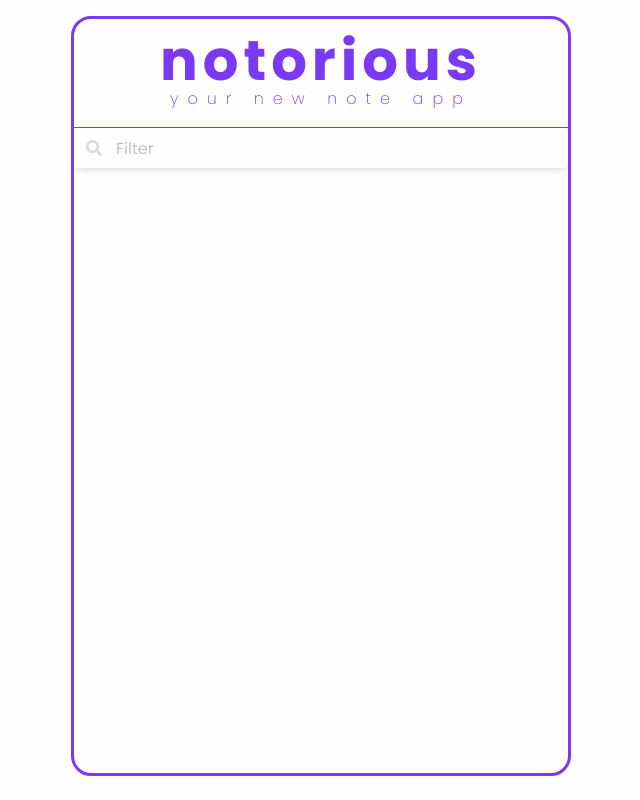
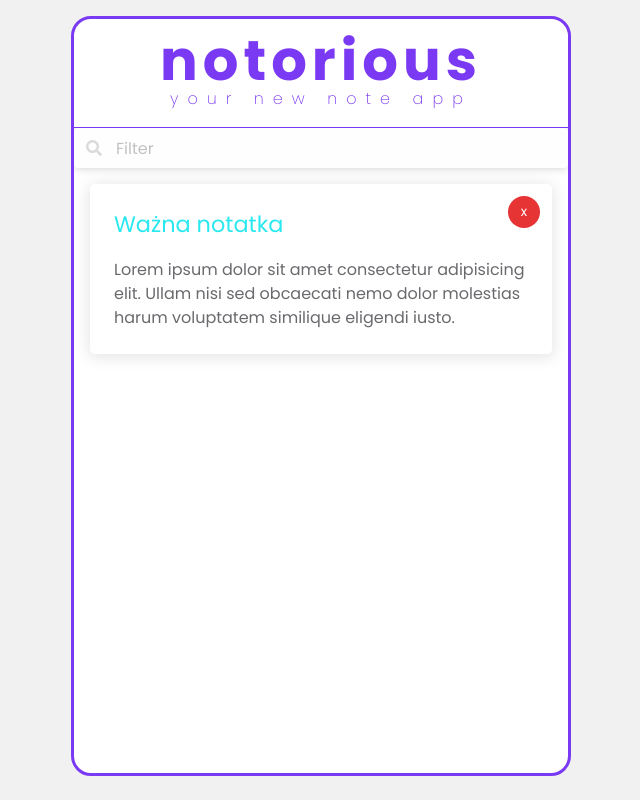
Before and after one commit to kryptondv/angular-note-app, an Angular app: page / in a window 1280 px wide. Shown: the whole page, without its empty margins (319-959 px from the left). Built offline with nearby package versions, Linux system fonts and the light colour scheme.

Commit message:
add note-card component

```diff
--- a/src/app/app.module.ts
+++ b/src/app/app.module.ts
@@ -5,12 +5,14 @@ import { AppRoutingModule } from './app-routing.module';
 import { AppComponent } from './app.component';
 import { NotesListComponent } from './pages/notes-list/notes-list.component';
 import { MainLayoutComponent } from './pages/main-layout/main-layout.component';
+import { NoteCardComponent } from './note-card/note-card.component';
 
 @NgModule({
   declarations: [
     AppComponent,
     NotesListComponent,
-    MainLayoutComponent
+    MainLayoutComponent,
+    NoteCardComponent
   ],
   imports: [
     BrowserModule,
--- /dev/null
+++ b/src/app/note-card/note-card.component.html
@@ -0,0 +1,13 @@
+<div #container class="note-card-container">
+  <div class="note-card-content">
+    <h2 class="note-card-title">Ważna notatka</h2>
+    <div class="note-card-body">
+      Lorem ipsum dolor sit amet consectetur adipisicing elit. Ullam nisi sed
+      obcaecati nemo dolor molestias harum voluptatem similique eligendi iusto.
+    </div>
+  </div>
+
+  <button class="delete-btn">
+    x
+  </button>
+</div>
--- /dev/null
+++ b/src/app/note-card/note-card.component.scss
@@ -0,0 +1,40 @@
+@import '/src/styles/bulma-custom.scss';
+
+.note-card-container {
+  position: relative;
+  background: white;
+  border-radius: 5px;
+  box-shadow: 0 2px 15px 2px rgba(black, 0.1);
+  margin: 1rem;
+  padding: 1.5rem;
+  cursor: pointer;
+  transition: .3s ease;;
+
+  &:hover {
+    box-shadow: 0 0px 4px 4px rgba(black, 0.1);
+  }
+
+  .note-card-title {
+    color: $blue;
+    font-size: 1.4rem;
+    margin-bottom: 1rem;
+  }
+
+  .note-card-body {
+    color: $dark;
+    font-size: 1rem;
+    line-height: 1.5;
+  }
+}
+
+.delete-btn {
+  position: absolute;
+  top: 12px;
+  right: 12px;
+  height: 2rem;
+  width: 2rem;
+  border: none;
+  border-radius: 50%;
+  color: white;
+  background-color: rgb(230, 52, 52);
+}
--- /dev/null
+++ b/src/app/note-card/note-card.component.ts
@@ -0,0 +1,15 @@
+import { Component, OnInit } from '@angular/core';
+
+@Component({
+  selector: 'app-note-card',
+  templateUrl: './note-card.component.html',
+  styleUrls: ['./note-card.component.scss']
+})
+export class NoteCardComponent implements OnInit {
+
+  constructor() { }
+
+  ngOnInit(): void {
+  }
+
+}
--- a/src/app/pages/main-layout/main-layout.component.scss
+++ b/src/app/pages/main-layout/main-layout.component.scss
@@ -10,6 +10,7 @@
   margin: 1rem auto;
   border: 3px solid $purple;
   border-radius: 20px;
+  background-color: #fff;
 
   .page-content {
     flex-grow: 1;
--- a/src/app/pages/notes-list/notes-list.component.html
+++ b/src/app/pages/notes-list/notes-list.component.html
@@ -9,4 +9,7 @@
       </p>
     </div>
   </div>
+  <div class="notes-list">
+    <app-note-card></app-note-card>
+  </div>
 </div>
--- a/src/styles/bulma-custom.scss
+++ b/src/styles/bulma-custom.scss
@@ -10,6 +10,7 @@ $dark: #6a696d;
 $light: #29e8ef;
 $blue: #29e8ef;
 $white:#fefefe;
+$lightgrey: #f1f1f1;
 $yellow: #e1c033;
 // $pink: #fa7c91;
 // $brown: #757763;
@@ -25,7 +26,7 @@ $widescreen-enabled: false;
 $fullhd-enabled: false;
 
 // Update some of Bulma's component variables
-$body-background-color: $white;
+$body-background-color: $lightgrey;
 $control-border-width: 2px;
 $input-border-color: transparent;
 $input-shadow: none;
```
Also changed, not shown: 1 other file (tests, documents, lock files or other folders).
